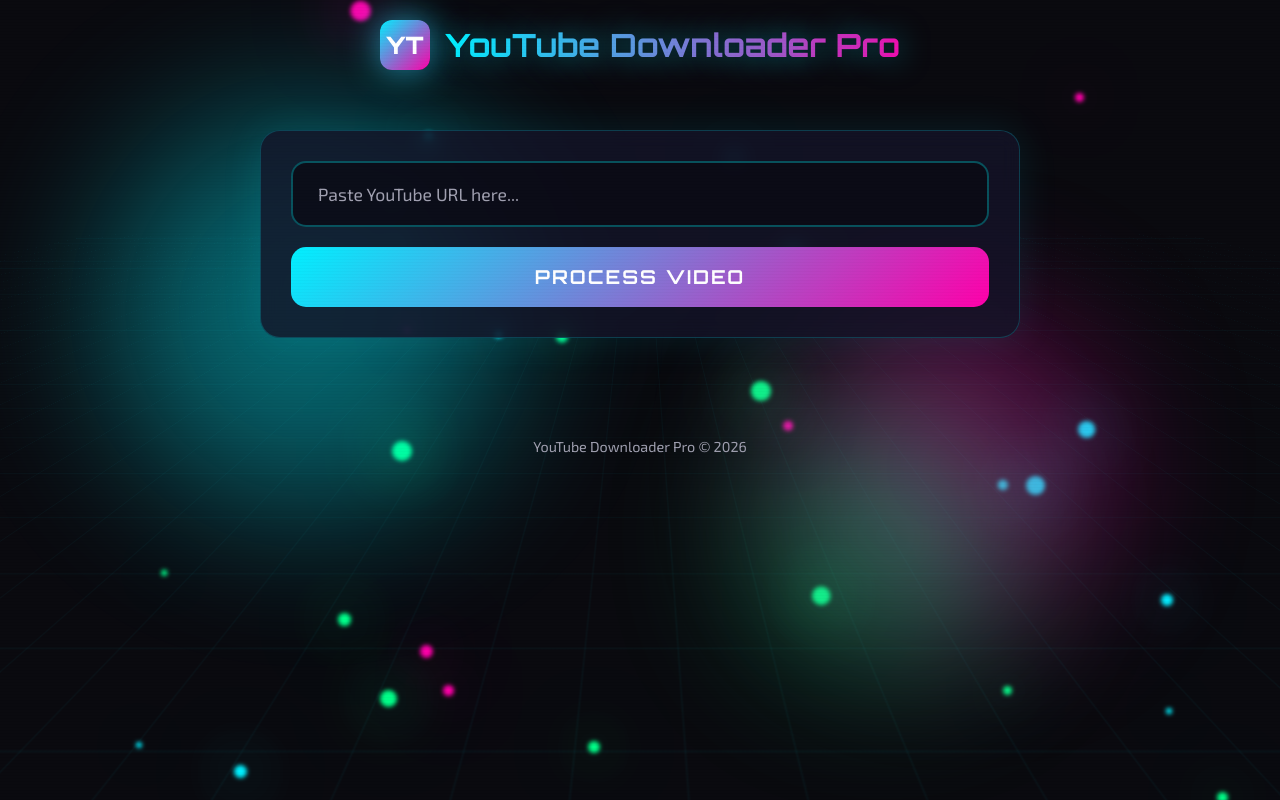
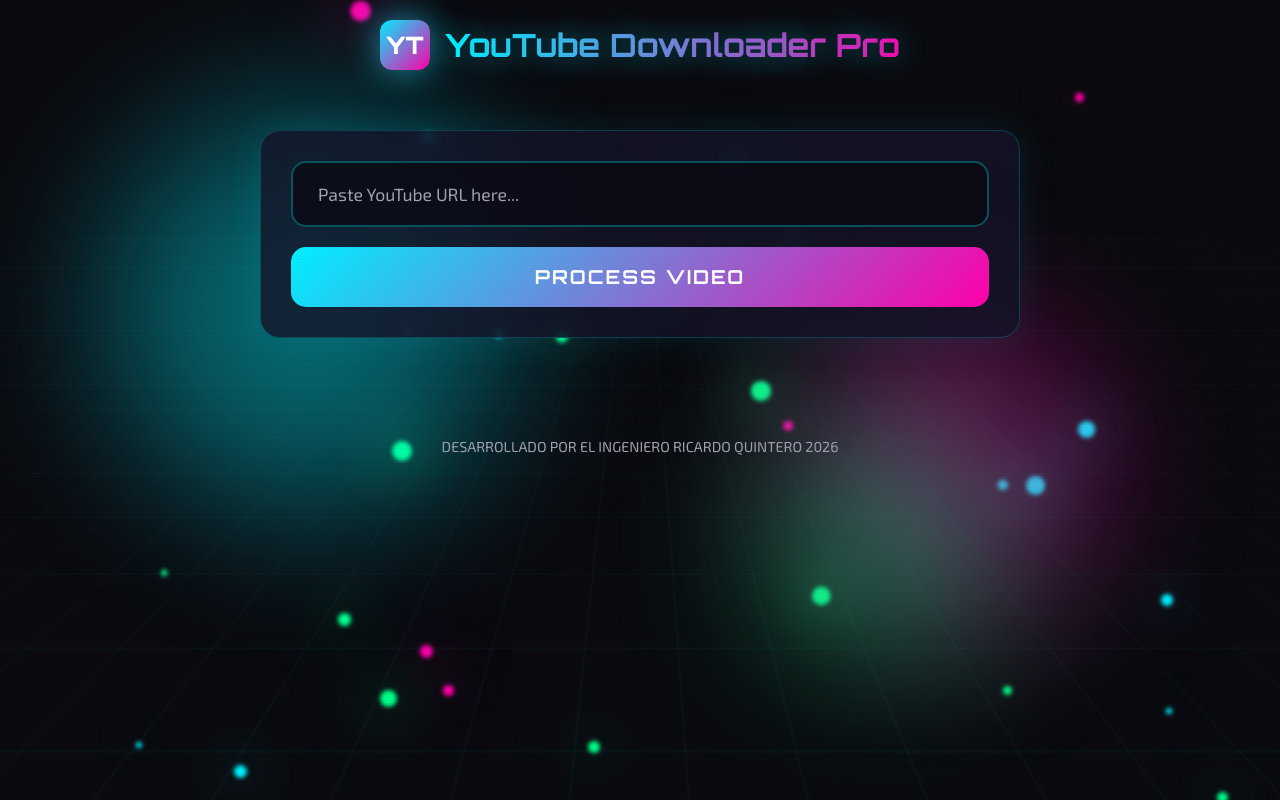
Before and after one commit to desarrolladoricardo/descargador_de_youtube, a Flask app: page / in a window 1280 px wide. Run offline with Flask 3, Linux system fonts and the light colour scheme.

Commit message:
Update footer with developer credit

```diff
--- a/templates/index.html
+++ b/templates/index.html
@@ -648,7 +648,7 @@
 
     <!-- Footer -->
     <footer>
-        <p>YouTube Downloader Pro &copy; 2026</p>
+        <p>DESARROLLADO POR EL INGENIERO RICARDO QUINTERO 2026</p>
     </footer>
 
     <script>
```
